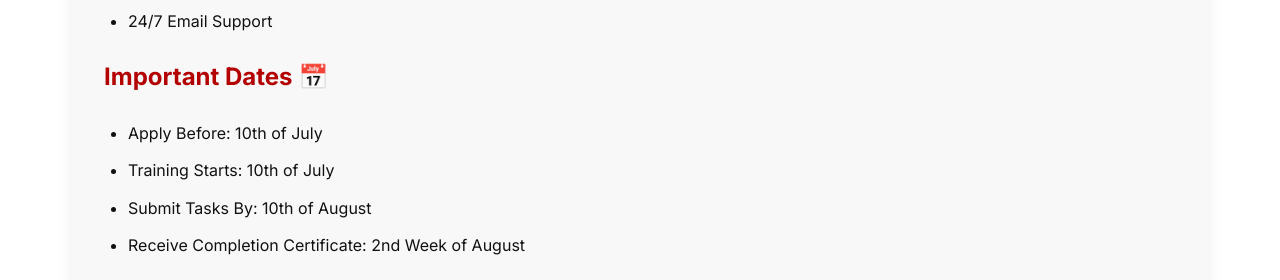
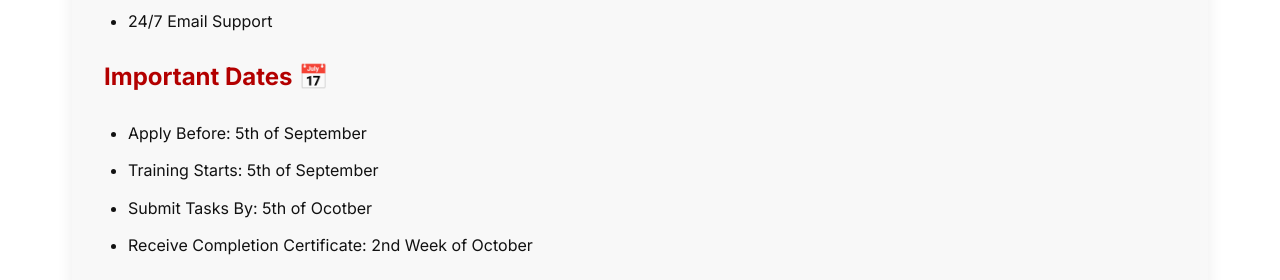
Before and after one commit to AdelSobhy/PTA, a plain HTML site: page Trainings1.html in a window 1280 px wide. Shown: the part 1444-1724 px from the top of the page. Drawn offline with nearby package versions, Linux system fonts and the light colour scheme.

Commit message:
Trainings1.html

```diff
--- a/Trainings1.html
+++ b/Trainings1.html
@@ -532,10 +532,10 @@
 
     <h2>Important Dates 📅</h2>
     <ul>
-      <li>Apply Before: 10th of July</li>
-      <li>Training Starts: 10th of July</li>
-      <li>Submit Tasks By: 10th of August</li>
-      <li>Receive Completion Certificate: 2nd Week of August</li>
+      <li>Apply Before: 5th of September</li>
+      <li>Training Starts: 5th of September</li>
+      <li>Submit Tasks By: 5th of Ocotber</li>
+      <li>Receive Completion Certificate: 2nd Week of October</li>
     </ul>
 
     <h2>Important Information ℹ️</h2>
```
